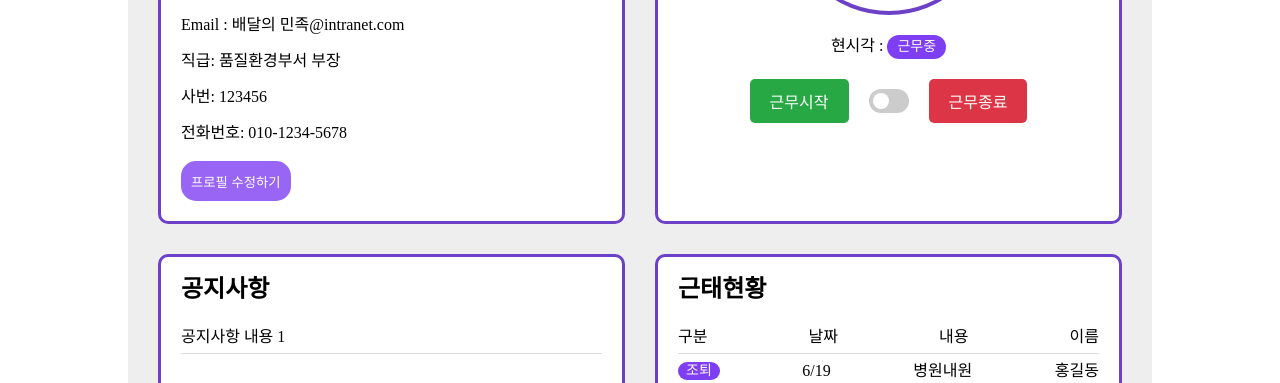
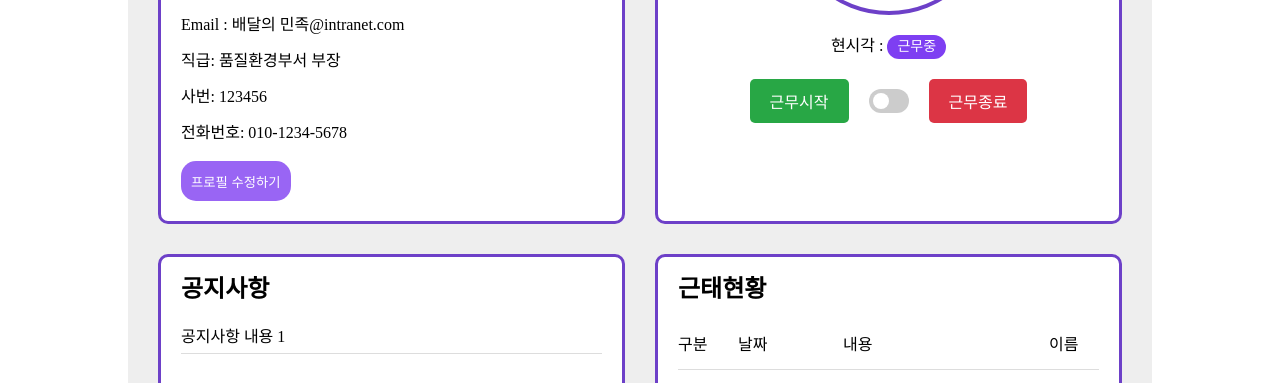
Before and after one commit to Fastcampus-Toy5/ToyProject, a website built with Vite: page src/user/mypage/index.html in a window 1280 px wide. Shown: the part 393-776 px from the top of the page. Built offline with nearby package versions, Linux system fonts and the light colour scheme.

Commit message:
css 피드백

```diff
--- a/src/user/mypage/style.css
+++ b/src/user/mypage/style.css
@@ -21,6 +21,13 @@
   height: 80vh;
 }
 
+/* 피드백
+**  다음과 같이 HTML 테그에는 공백을 통해 class를 여러 개 달 수도 있습니다.
+**  <div class="class1 class2">
+**  이 부분은 4개의 컨텐츠의 공통된 속성들이므로 content class 같은 걸 만들어서 하나로 관리하면 좋을 것 같습니다.
+** ex) <div class="profile content"> (profile class는 profile에서 특별히 필요한 속성만 관리)
+** 상단의 content class를 content-container로 바꿔서 content를 담는 부모요소임을 알 수 있게 하는 것도 좋아보입니다.
+*/
 .profile, .commutes, .notices, .attends  {
   flex: 1 1 calc(50% - 20px);
   gap: 30px;
@@ -32,6 +39,9 @@
   border-radius: 10px;
 }
 
+/* 피드백
+** 이 부분도 공통된 class로 관리 되고 있었다면 .content h2로 간단하게 표시할 수 있겠죠?
+*/
 .profile h2, .commutes h2, .notices h2, .attends h2  {
   margin-bottom: 20px;
   font-weight: bold;
@@ -45,13 +55,18 @@
   width: 113.3px;
   height: 151.1px;  /* 이미지사이즈 */
   margin-bottom: 20px;
-
 }
 
 .profile p {
   margin-bottom: 20px;
 }
 
+
+/* 피드백
+** 특별한 경우가 아니라면 button이나 제목 등은 공통된 스타일이 있는 편이 디자인적으로 좋습니다.
+** 현재 프로필, 타이머, 근태현황에서 모두 다른 스타일의 버튼이 사용되고 있습니다.
+** 상단에 .button 같은 걸 만들어서 일반적인 버튼에 대한 공통 스타일을 만들고, 다른 속성이 필요한 부분에서만 스타일을 추가하는 건 어떨까요?
+*/
 .profile button {
   padding: 5px 10px;
   border-radius: 15px;
@@ -78,11 +93,11 @@
   display: flex;
   align-items: center;
   justify-content: center;
-  margin-bottom: 20px;
+  margin-bottom: 20px;   /*피드백: margin이 2번 선언 되어있습니다. */
   font-size: 24px;
   font-weight: bold;
   color: var(--primary);
-  background-color: #fff;
+  background-color: #fff; /*피드백: 배경색상은 부모요소에서 이어받습니다. 상단의 .commut에 배경 흰색이 지정되어있으니 없어도 상관없습니다.*/
   border: 4px solid var(--primary);
   border-radius: 50%;
   width: 200px;
@@ -108,6 +123,9 @@
   gap: 20px;
 }
 
+/* 피드백
+** 공통된 부분은 따로 class로 묶는 것이 좋겠죠?
+*/
 .work-controls .start,
 .work-controls .stop {
   padding: 10px 20px;
@@ -126,7 +144,9 @@
 .work-controls .stop {
   background-color: #dc3545;
 }
-
+/* 피드백
+** :hover 스타일은 해당 요소의 바로 밑에 있는 것이 좋습니다.
+*/
 .work-controls .start:hover {
   background-color: #218838;
 }
@@ -201,19 +221,27 @@ input:checked + .slider:before {
   margin-bottom: 50px;
 }
 
+/* 피드백
+** 고민하시던 이 부분은 flex보다 grid가 조금 더 적합해보여서 수정해봤습니다.
+** 맘에 드신다면 쓰시고 다른 해법을 찾아보시는 것도 좋습니다.
+** 추가로
+*/
 .attends-header,
 .attends-item {
-  display: flex;
-  justify-content: space-between;
-  align-items: center;
-  padding: 8px 0;
+  /* display: flex; */
+  /* justify-content: space-between; */
+  /* align-items: center; */
+  display: grid;
+  grid-template-columns: 45px 90px 1fr 50px;
+  gap: 15px;
+  padding: 16px 0;
   border-bottom: 1px solid #ddd;
 }
 
-.attends-header span,
+/* .attends-header span,
 .attends-item span {
   text-align: center;
-}
+} */
 
 .attends-item .badge {
   background-color: var(--primary-400);
@@ -222,6 +250,7 @@ input:checked + .slider:before {
   border-radius: 15px;
   font-size: 14px;
   display: inline-block;
+  text-align: center;
   white-space: nowrap; /* 배지의 글자가 길어지지 않도록 설정 */
 }
 
```
